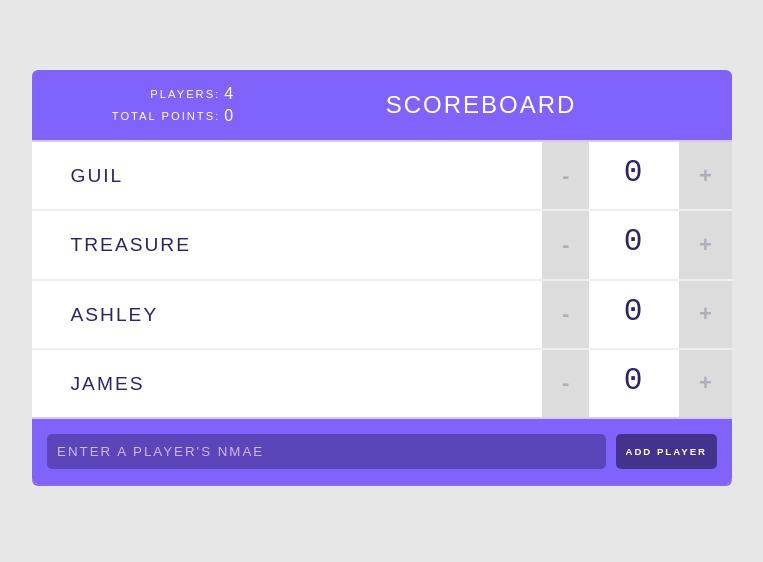
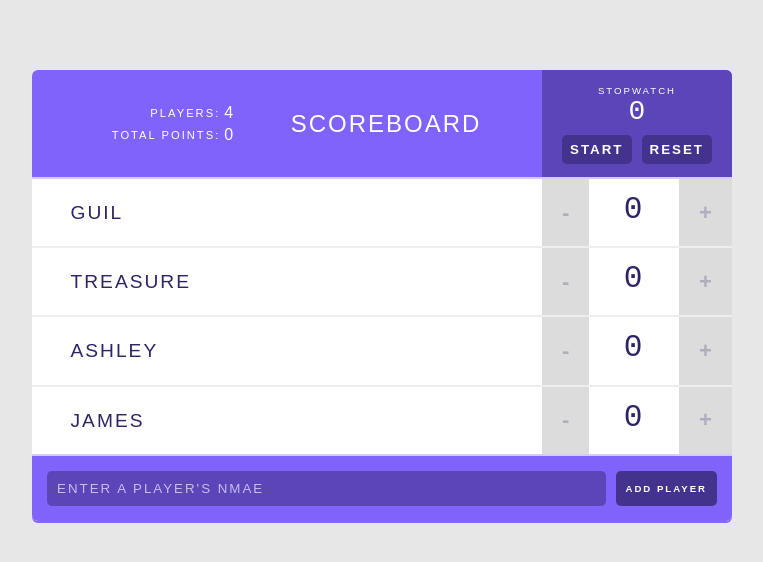
Before and after one commit to cpclark360/example1, a React (Create React App) app: page / in a window 1280 px wide. Shown: the top 562 px of the page, without its empty margins (258-1021 px from the left). Built offline with nearby package versions, Linux system fonts and the light colour scheme.

Commit message:
updated added stop watch

```diff
--- a/src/components/Header.js
+++ b/src/components/Header.js
@@ -1,5 +1,6 @@
 import React from 'react';
 import Stats from './Stats';
+import Stopwatch from './Stopwatch';
 
 // Creating a React stateless component called 'Header'
 const Header = ( props ) => {
@@ -11,6 +12,7 @@
       <header>
         <Stats players={ props.players } />
         <h1>{ props.title }</h1>
+        <Stopwatch />
       </header>
     );
   }
--- a/src/components/Stopwatch.js
+++ b/src/components/Stopwatch.js
@@ -1,12 +1,28 @@
 import React, { Component } from 'react';
 
 class Stopwatch extends Component {
+    constructor(){
+        super()
+        this.state = {
+            isRunning: false
+        }
+    }
+
+    handleStopwatch = ( ) => {
+        this.setState({
+            isRunning: !this.state.isRunning
+        });
+    }
+
+
     render() {
         return (
             <div className="stopwatch">
                 <h2>Stopwatch</h2>
                 <span className="stopwatch-time">0</span>
-                <button>Start</button>
+                <button onClick={this.handleStopwatch}>
+                    {this.state.isRunning ? 'Stop' : 'Start' }
+                </button>
                 <button>Reset</button>
             </div>
         );
```
